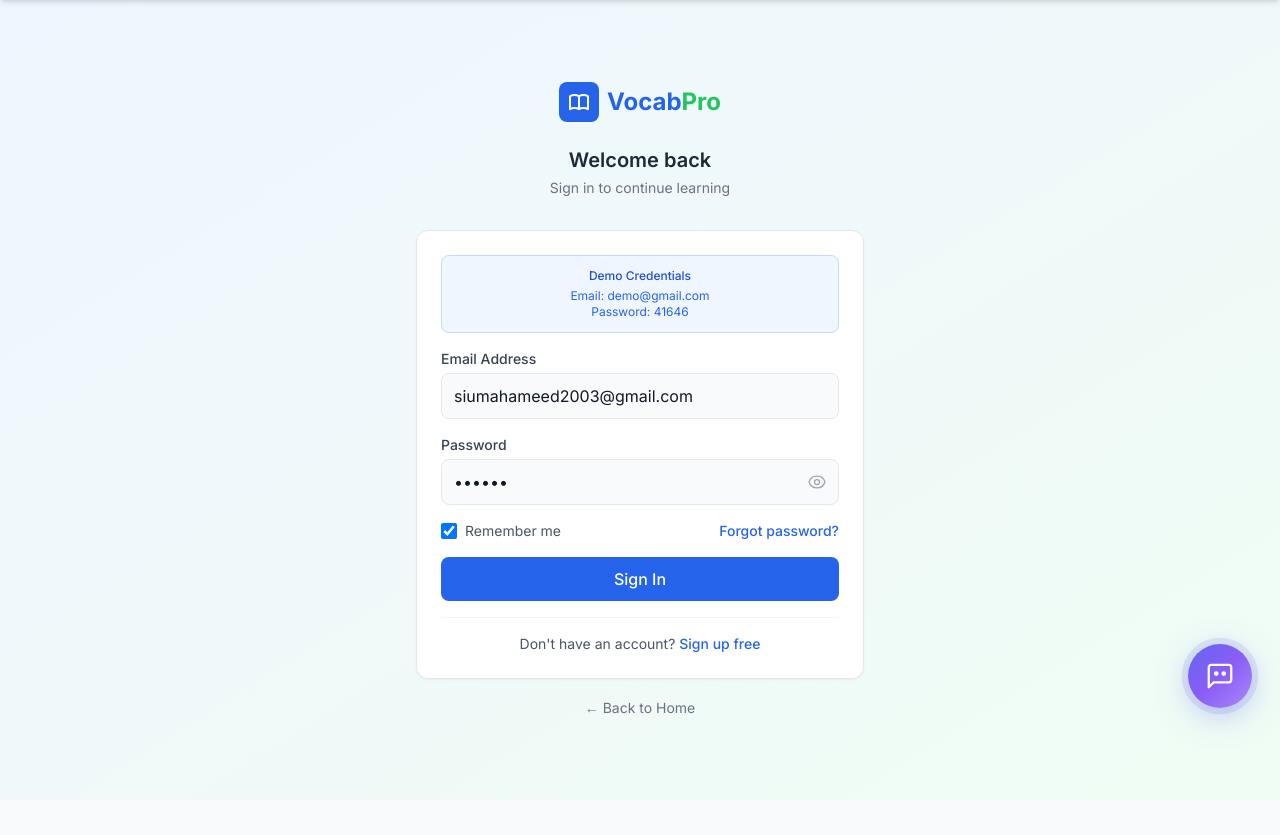
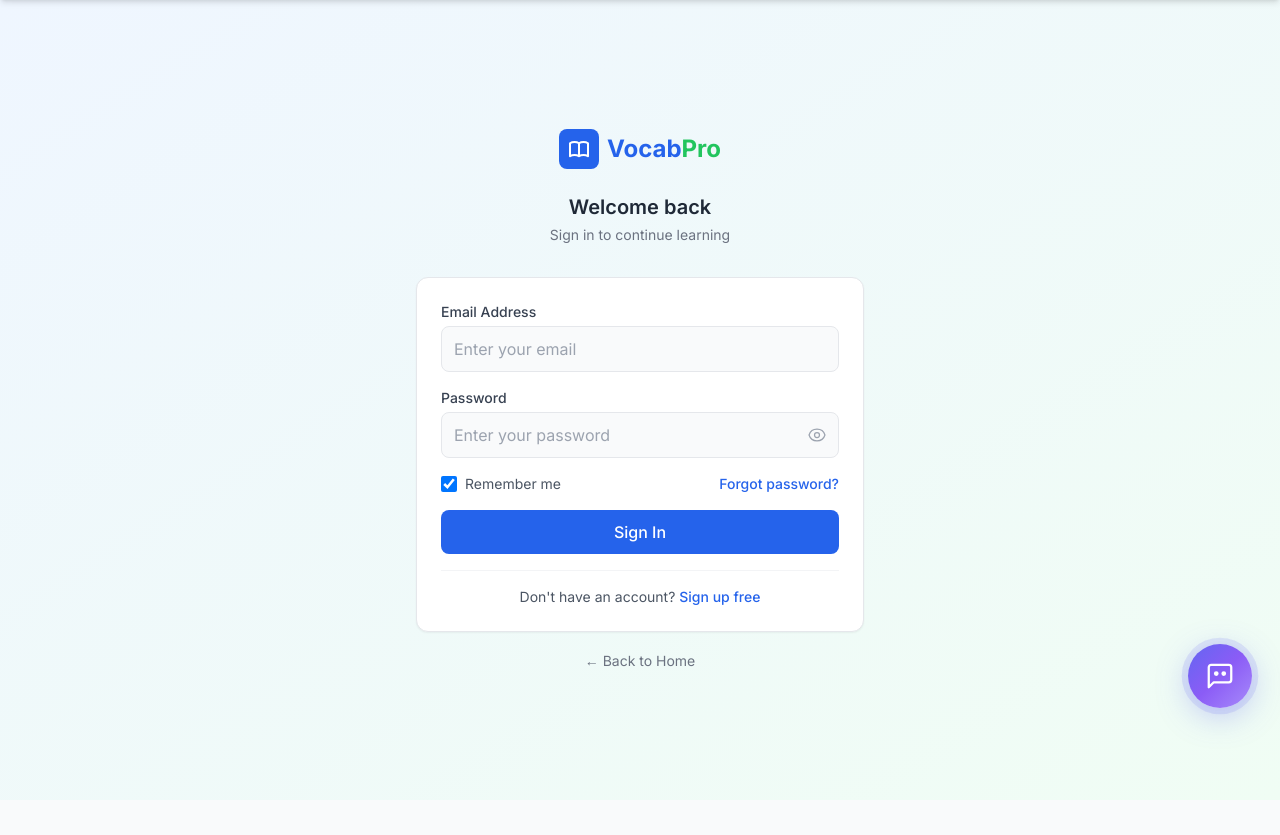
Before and after one commit to siumahameed/vocabpro, a FastAPI app: template templates/login.html in a window 1280 px wide. Shown: the part 64-899 px from the top of the page. Run offline with FastAPI, Linux system fonts and the light colour scheme; the template is opened without the code that fills it, so the values that code supplies are empty; some libraries are stand-ins or nearby versions.

Commit message:
Fix DB cursor, remove demo credentials

```diff
--- a/database.py
+++ b/database.py
@@ -41,6 +41,7 @@ def get_db_connection():
                 user=DB_USER,
                 password=DB_PASSWORD
             )
+            conn.cursor_factory = RealDictCursor
             return conn
         except Exception as e:
             print(f"PostgreSQL connection error: {e}")
--- a/templates/admin-login.html
+++ b/templates/admin-login.html
@@ -21,12 +21,6 @@
 
         <!-- Login Form -->
         <div class="bg-white rounded-xl shadow-sm border border-gray-200 p-6">
-            <!-- Demo Credentials -->
-            <div class="bg-blue-50 border border-blue-200 rounded-lg p-3 mb-4">
-                <p class="text-xs text-blue-700 font-medium text-center mb-1">Demo Credentials</p>
-                <p class="text-xs text-blue-600 text-center">Email: demo@gmail.com</p>
-                <p class="text-xs text-blue-600 text-center">Password: 41646</p>
-            </div>
             <form id="adminLoginForm" class="space-y-4">
                 <!-- Username -->
                 <div>
--- a/templates/login.html
+++ b/templates/login.html
@@ -21,18 +21,11 @@
 
         <!-- Login Form -->
         <div class="bg-white rounded-xl shadow-sm border border-gray-200 p-4 sm:p-6">
-            <!-- Demo Credentials -->
-            <div class="bg-blue-50 border border-blue-200 rounded-lg p-3 mb-4">
-                <p class="text-xs text-blue-700 font-medium text-center mb-1">Demo Credentials</p>
-                <p class="text-xs text-blue-600 text-center">Email: demo@gmail.com</p>
-                <p class="text-xs text-blue-600 text-center">Password: 41646</p>
-            </div>
-
             <form id="loginForm" class="space-y-4">
                 <!-- Email -->
                 <div>
                     <label for="email" class="block text-sm font-medium text-gray-700 mb-1">Email Address</label>
-                    <input type="email" id="email" name="email" required class="w-full px-3 py-2.5 border border-gray-200 rounded-lg focus:ring-2 focus:ring-blue-500 focus:border-blue-500 text-gray-900 bg-gray-50" placeholder="Enter your email" value="siumahameed2003@gmail.com">
+                    <input type="email" id="email" name="email" required class="w-full px-3 py-2.5 border border-gray-200 rounded-lg focus:ring-2 focus:ring-blue-500 focus:border-blue-500 text-gray-900 bg-gray-50" placeholder="Enter your email">
                     <p id="emailError" class="mt-1 text-xs text-red-600 hidden"></p>
                 </div>
 
@@ -40,7 +33,7 @@
                 <div>
                     <label for="password" class="block text-sm font-medium text-gray-700 mb-1">Password</label>
                     <div class="relative">
-                        <input type="password" id="password" name="password" required class="w-full px-3 py-2.5 pr-10 border border-gray-200 rounded-lg focus:ring-2 focus:ring-blue-500 focus:border-blue-500 text-gray-900 bg-gray-50" placeholder="Enter your password" value="123456">
+                        <input type="password" id="password" name="password" required class="w-full px-3 py-2.5 pr-10 border border-gray-200 rounded-lg focus:ring-2 focus:ring-blue-500 focus:border-blue-500 text-gray-900 bg-gray-50" placeholder="Enter your password">
                         <button type="button" id="togglePassword" class="absolute right-3 top-1/2 -translate-y-1/2 text-gray-400 hover:text-gray-600">
                             <svg id="eyeIcon" class="w-5 h-5" fill="none" stroke="currentColor" viewBox="0 0 24 24"><path stroke-linecap="round" stroke-linejoin="round" stroke-width="1.5" d="M15 12a3 3 0 11-6 0 3 3 0 016 0z"/><path stroke-linecap="round" stroke-linejoin="round" stroke-width="1.5" d="M2.458 12C3.732 7.943 7.523 5 12 5c4.478 0 8.268 2.943 9.542 7-1.274 4.057-5.064 7-9.542 7-4.477 0-8.268-2.943-9.542-7z"/></svg>
                             <svg id="eyeOffIcon" class="w-5 h-5 hidden" fill="none" stroke="currentColor" viewBox="0 0 24 24"><path stroke-linecap="round" stroke-linejoin="round" stroke-width="1.5" d="M13.875 18.825A10.05 10.05 0 0112 19c-4.478 0-8.268-2.943-9.543-7a9.97 9.97 0 011.563-3.029m5.858.908a3 3 0 114.243 4.243M9.878 9.878l4.242 4.242M9.88 9.88l-3.29-3.29m7.532 7.532l3.29 3.29M3 3l3.59 3.59m0 0A9.953 9.953 0 0112 5c4.478 0 8.268 2.943 9.543 7a10.025 10.025 0 01-4.132 5.411m0 0L21 21"/></svg>
```
